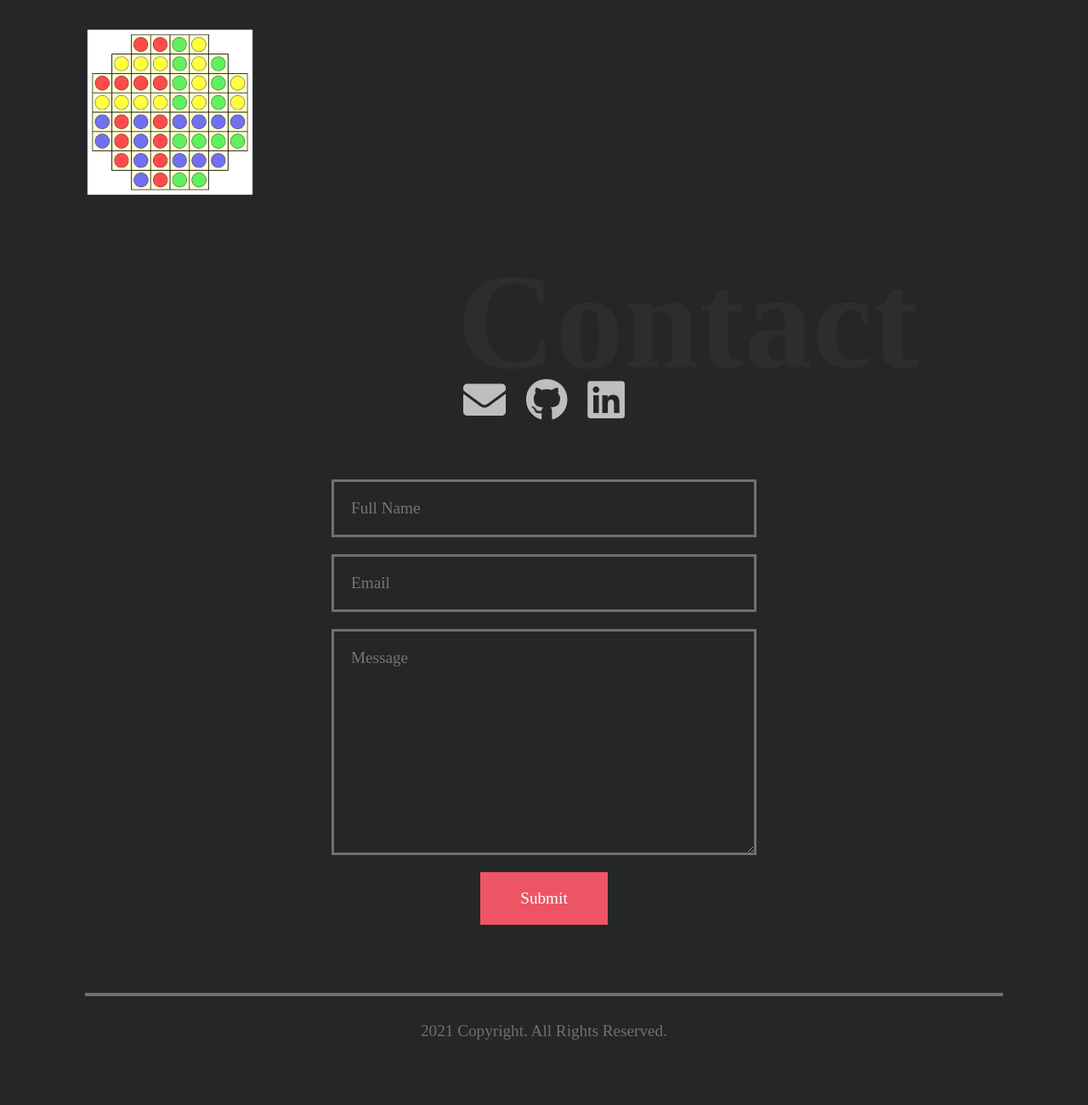
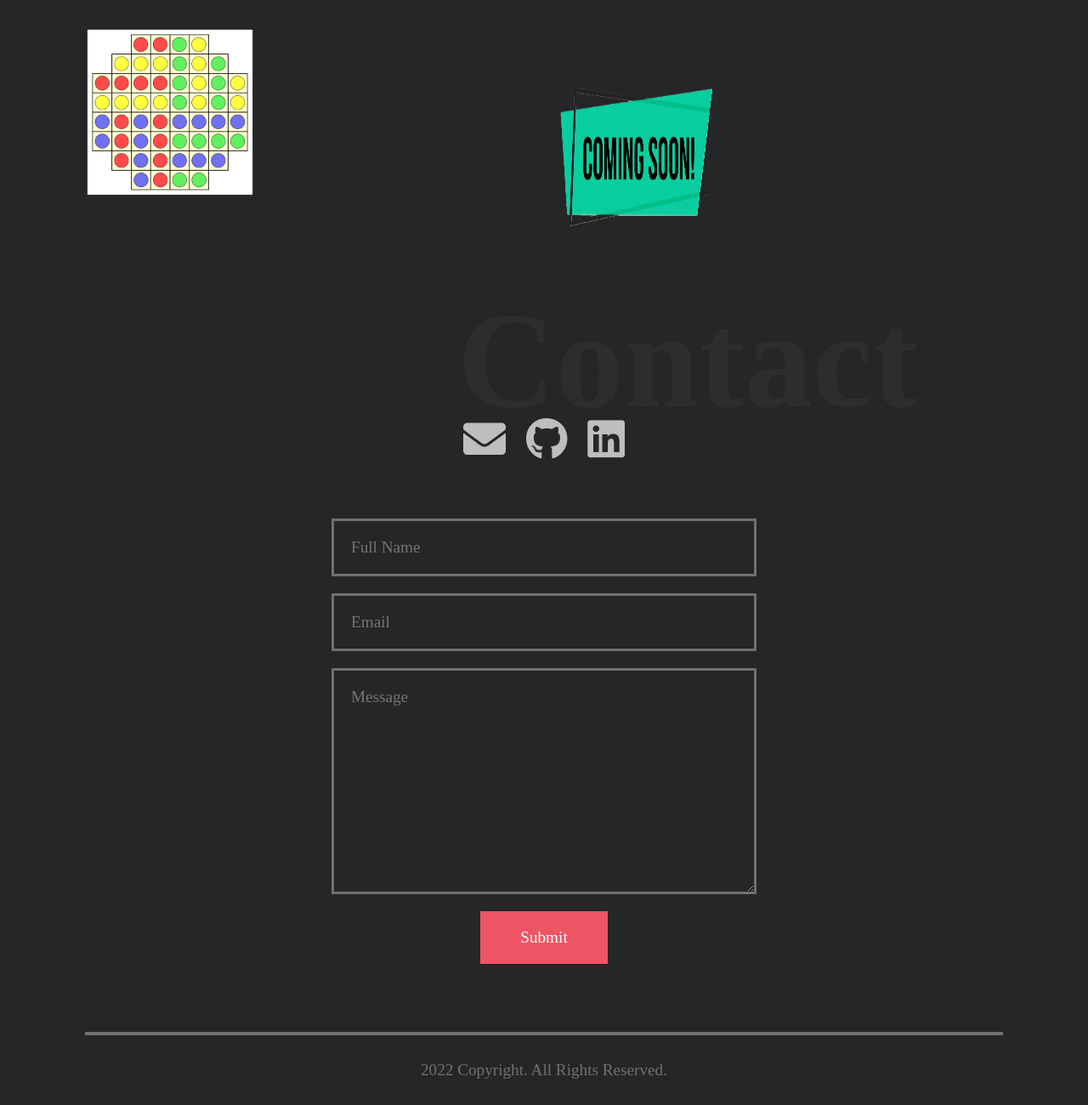
Before and after one commit to osama-bitk/Portfolio-Website, a plain HTML site: page index.html in a window 1280 px wide. Shown: the part 3012-4312 px from the top of the page at 85% size. Before the commit the page ends 4266 px from the top, so only its background shows below. Drawn offline with nearby package versions, Linux system fonts and the light colour scheme.

Commit message:
Fixed project reference bugs

```diff
--- a/index.html
+++ b/index.html
@@ -75,7 +75,7 @@
     <div class="container about" id="about">
         <h1>About</h1>
         <div class="about-me-info">
-            <p>My name is Osama Khalid Khan. I am currently studying computer science at Memorial University of Newfoundland in Canada. I am a passionate developer and have always been fascinated with computers from a very young age. My interests in this field span from web design to machine learning and software development. I love to learn new technologies and languages to broaden my capabilities and knowledge. This is not limited to the computing space but also scopes to the rest of my life. In addition to this, I enjoy collaborative work and problem solving as a unit.</p>
+            <p>My name is Osama Khalid Khan. I am currently studying computer science at Memorial University of Newfoundland in Canada. I am a passionate developer and have always been fascinated with computers from a very young age. My interests in this field span from web design to machine learning and software development. I love to learn new technologies and languages to broaden my capabilities and knowledge. This is not limited to the computing space but also scales to the rest of my life. In addition to this, I enjoy collaborative work and problem solving as a unit.</p>
 
         </div>
         <img src="img/dotted-shape.png" alt="">
@@ -142,7 +142,7 @@
                <h3>DOMINATION</h3>
 
         </div>
-        <div class="category-project hideCategory">
+        <div class="category-project showCategory">
             <img src="img/best.png" alt="Coming soon">
 
 
@@ -175,7 +175,7 @@
 
     <footer>
         <hr>
-        <p>2021 Copyright. All Rights Reserved.</p>
+        <p>2022 Copyright. All Rights Reserved.</p>
     </footer>
 
     <script src="js/ScrollMagic.min.js"></script>
```
